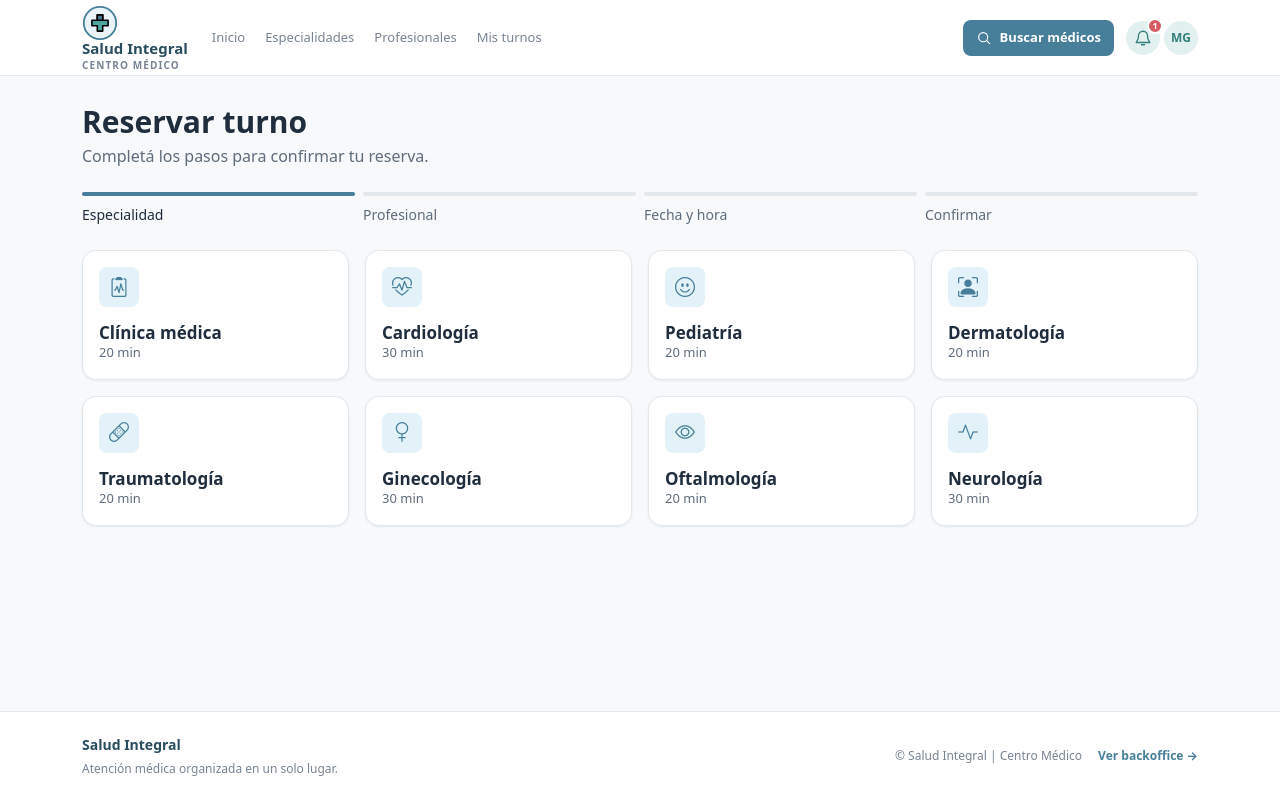
After one commit to matiasozores7/ids-2026-touchescript-salud-integral, a Flask app: page /reservar-turno in a window 1280 px wide. The commit adds this page. Run offline with Flask 3, Linux system fonts and the light colour scheme.

Commit message:
feat: Seleccion de especialidad (#59)

```diff
--- a/frontend/app.py
+++ b/frontend/app.py
@@ -18,6 +18,26 @@ def detalle_turno(turno_id):
 @app.get("/qr/<int:turno_id>")
 def qr_turno(turno_id):
     return render_template("pacientes/qr_turno.html", turno_id=turno_id)
+
+@app.get("/reservar-turno")
+def reservar_especialidad():
+    return render_template("pacientes/reserva/especialidad.html")
+
+@app.get("/reservar-turno/especialidades/<int:especialidad_id>/medicos")
+def reservar_medico(especialidad_id):
+    return render_template("pacientes/reserva/medico.html", especialidad_id=especialidad_id)
+
+@app.get("/reservar-turno/medicos/<int:medico_id>/fecha-hora")
+def reservar_fecha_hora(medico_id):
+    return render_template("pacientes/reserva/fecha_hora.html", medico_id=medico_id)
+
+@app.get("/reservar-turno/confirmacion")
+def reservar_confirmacion():
+    return render_template("pacientes/reserva/confirmacion.html")
+
+@app.route("/reservar-turno/resultado", methods=["GET", "POST"])
+def reservar_resultado():
+    return render_template("pacientes/reserva/confirmacion.html", resultado=True)
 
 @app.get("/backoffice/consultorios")
 def backoffice_consultorios():
--- a/frontend/static/css/components.css
+++ b/frontend/static/css/components.css
@@ -30,3 +30,38 @@
 
 .button-danger { background: #cf3a57; color: #fff; }
 .button-danger:hover { background: #a82a43; color: #fff; }
+.button:disabled { opacity: .5; pointer-events: none; }
+
+.mis-turnos-page,
+.reserva-page {
+  --bs-body-color: #1f2d3d;
+  --bs-secondary-color: #5f6c7b;   /* .text-body-secondary */
+  --bs-secondary-rgb: 120, 132, 147; /* .text-secondary (= --muted) */
+  --bs-primary-rgb: 71, 127, 154;  /* .text-primary (= --primary) */
+  --bs-tertiary-bg-rgb: 238, 242, 244; /* .bg-body-tertiary */
+  --bs-border-color: var(--border);
+  --celeste: #e3f2f8;
+  color: var(--bs-body-color);
+}
+
+:is(.mis-turnos-page, .reserva-page) .button { border-radius: 10px; font-size: 14px; font-weight: 500; }
+:is(.mis-turnos-page, .reserva-page) .button-large { min-height: 44px; font-size: 15px; }
+:is(.mis-turnos-page, .reserva-page) .avatar { background: var(--celeste); color: var(--primary); }
+:is(.mis-turnos-page, .reserva-page) h1 { font-size: 30px; }
+:is(.mis-turnos-page, .reserva-page) a:not(.button):hover { color: var(--petrol); }
+
+.text-xs { font-size: 12px; }
+.text-sm { font-size: 13px; }
+.text-lg { font-size: 17px; font-weight: 600; }
+
+/* Tarjeta de las pantallas del paciente */
+.turno-card,
+.reserva-card {
+  --bs-card-border-radius: 14px;
+  --bs-card-border-color: var(--bs-border-color);
+  box-shadow: var(--shadow-card);
+}
+
+@media (max-width: 575.98px) {
+  :is(.mis-turnos-page, .reserva-page) h1 { font-size: 26px; }
+}
--- /dev/null
+++ b/frontend/static/css/reservar-turno.css
@@ -0,0 +1,40 @@
+.reserva-page { --bs-border-radius: 10px; }
+
+/* Indicador de pasos: .progress de Bootstrap */
+.reserva-pasos .progress {
+  --bs-progress-height: 4px;
+  --bs-progress-bg: var(--border);
+  --bs-progress-bar-bg: var(--primary);
+}
+
+/* Tarjetas de especialidad y médico (son links) */
+a.reserva-card:hover { --bs-card-border-color: var(--primary); }
+.avatar-icono { width: 40px; height: 40px; }
+
+/* Fechas y horarios: .btn + .btn-check de Bootstrap */
+.reserva-opcion {
+  --bs-btn-color: var(--bs-body-color);
+  --bs-btn-bg: #fff;
+  --bs-btn-border-color: var(--border);
+  --bs-btn-hover-color: var(--bs-body-color);
+  --bs-btn-hover-bg: var(--soft);
+  --bs-btn-hover-border-color: var(--border);
+  --bs-btn-active-color: #fff;
+  --bs-btn-active-bg: var(--primary);
+  --bs-btn-active-border-color: var(--primary);
+  --bs-btn-disabled-color: var(--muted);
+  --bs-btn-disabled-bg: rgb(var(--bs-tertiary-bg-rgb));
+  --bs-btn-disabled-border-color: var(--border);
+  --bs-btn-disabled-opacity: 1;
+  --bs-btn-font-size: 15px;
+  --bs-btn-font-weight: 500;
+}
+
+.reserva-fecha {
+  --bs-btn-active-color: var(--bs-body-color);
+  --bs-btn-active-bg: var(--celeste);
+  min-width: 80px;
+}
+
+/* Confirmación */
+.reserva-card dd { font-size: 15px; }
--- a/frontend/templates/pacientes/mis_turnos.html
+++ b/frontend/templates/pacientes/mis_turnos.html
@@ -56,7 +56,7 @@
     {% else %}
       <div class="turnos-vacio border bg-white d-flex flex-column align-items-center gap-3 text-center text-body-secondary">
         <p class="mb-0">{{ vacio }}</p>
-        {% if id == 'proximos' %}<a class="button button-primary button-small" href="#">Reservar turno</a>{% endif %}
+        {% if id == 'proximos' %}<a class="button button-primary button-small" href="{{ url_for('reservar_especialidad') }}">Reservar turno</a>{% endif %}
       </div>
     {% endif %}
   </div>
@@ -66,7 +66,7 @@
 
   <div class="d-flex flex-wrap align-items-center justify-content-between gap-3 mb-4">
     <h1 class="fw-bold mb-0">Mis turnos</h1>
-    <a class="button button-primary button-large" href="#">
+    <a class="button button-primary button-large" href="{{ url_for('reservar_especialidad') }}">
       <svg viewBox="0 0 24 24" aria-hidden="true"><rect x="3" y="4" width="18" height="17" rx="2"/><path d="M16 2v4M8 2v4M3 10h18M12 13v4M10 15h4"/></svg>
       Nuevo turno
     </a>
--- /dev/null
+++ b/frontend/templates/pacientes/reserva/_base.html
@@ -0,0 +1,35 @@
+{% extends "base.html" %}
+
+{% block title %}Reservar turno · Salud Integral{% endblock %}
+
+{% block page_styles %}
+  <link rel="stylesheet" href="{{ url_for('static', filename='css/components.css') }}">
+  <link rel="stylesheet" href="{{ url_for('static', filename='css/reservar-turno.css') }}">
+{% endblock %}
+
+{% block content %}
+<div class="reserva-page">
+
+  {% block encabezado %}
+    {% set pasos = ['Especialidad', 'Profesional', 'Fecha y hora', 'Confirmar'] %}
+    <h1 class="fw-bold mb-1">Reservar turno</h1>
+    <p class="text-body-secondary mb-4">Completá los pasos para confirmar tu reserva.</p>
+
+    <ol class="reserva-pasos row row-cols-4 g-2 list-unstyled mb-4" aria-label="Pasos de la reserva">
+      {% for nombre in pasos %}
+        {% set n = loop.index %}
+        <li class="col"{% if n == paso_actual %} aria-current="step"{% endif %}>
+          <div class="progress">{% if n <= paso_actual %}<div class="progress-bar w-100"></div>{% endif %}</div>
+          <span class="d-inline-flex align-items-center gap-1 mt-2 small {{ 'fw-medium' if n == paso_actual else 'text-body-secondary' }}">
+            {% if n < paso_actual %}<i class="bi bi-check2 text-primary" aria-hidden="true"></i>{% endif %}
+            {{ nombre }}
+          </span>
+        </li>
+      {% endfor %}
+    </ol>
+  {% endblock %}
+
+  {% block paso %}{% endblock %}
+
+</div>
+{% endblock %}
--- /dev/null
+++ b/frontend/templates/pacientes/reserva/especialidad.html
@@ -0,0 +1,29 @@
+{% extends "pacientes/reserva/_base.html" %}
+
+{% set paso_actual = 1 %}
+
+{% block paso %}
+
+{% set especialidades = [
+  {'id': 1, 'nombre': 'Clínica médica', 'duracion': '20 min', 'icono': 'clipboard2-pulse'},
+  {'id': 2, 'nombre': 'Cardiología',    'duracion': '30 min', 'icono': 'heart-pulse'},
+  {'id': 3, 'nombre': 'Pediatría',      'duracion': '20 min', 'icono': 'emoji-smile'},
+  {'id': 4, 'nombre': 'Dermatología',   'duracion': '20 min', 'icono': 'person-bounding-box'},
+  {'id': 5, 'nombre': 'Traumatología',  'duracion': '20 min', 'icono': 'bandaid'},
+  {'id': 6, 'nombre': 'Ginecología',    'duracion': '30 min', 'icono': 'gender-female'},
+  {'id': 7, 'nombre': 'Oftalmología',   'duracion': '20 min', 'icono': 'eye'},
+  {'id': 8, 'nombre': 'Neurología',     'duracion': '30 min', 'icono': 'activity'}
+] %}
+
+<div class="row row-cols-1 row-cols-sm-2 row-cols-lg-4 g-3">
+  {% for e in especialidades %}
+    <div class="col">
+      <a class="reserva-card card h-100 p-3" href="{{ url_for('reservar_medico', especialidad_id=e.id) }}">
+        <span class="avatar avatar-icono rounded-3 fs-5 mb-3" aria-hidden="true"><i class="bi bi-{{ e.icono }}"></i></span>
+        <h2 class="text-lg mb-0">{{ e.nombre }}</h2>
+        <p class="text-sm text-body-secondary mb-0">{{ e.duracion }}</p>
+      </a>
+    </div>
+  {% endfor %}
+</div>
+{% endblock %}
```
Also changed, not shown: frontend/static/css/mis-turnos.css (+0 -28 lines).
